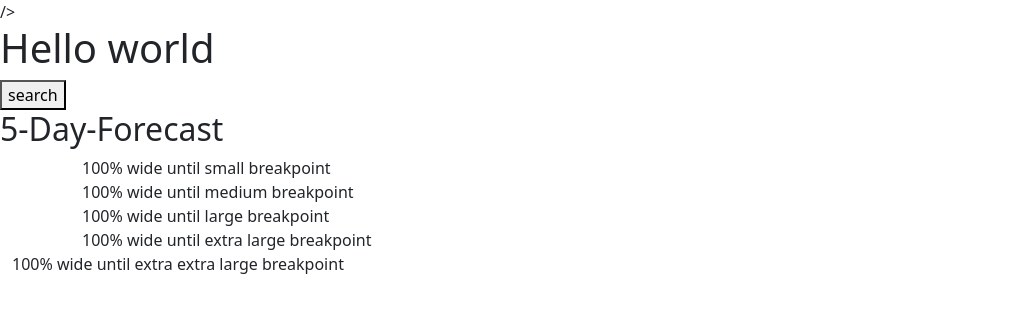
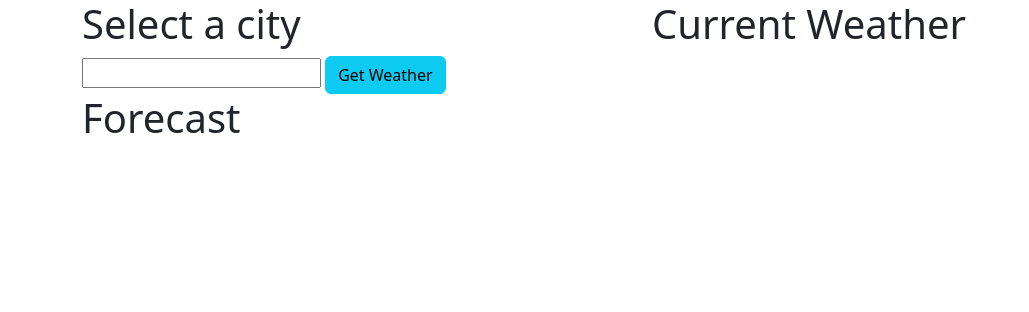
Before and after one commit to Shawki45/5-Day-Forecast, a plain HTML site: page index.html in a window 1280 px wide. Shown: the whole page, without its empty margins (0-1029 px from the left). Drawn offline with nearby package versions, Linux system fonts and the light colour scheme.

Commit message:
added the box and select weather button

```diff
--- a/index.html
+++ b/index.html
@@ -10,21 +10,32 @@
       integrity="sha384-T3c6CoIi6uLrA9TneNEoa7RxnatzjcDSCmG1MXxSR1GAsXEV/Dwwykc2MPK8M2HN"
       crossorigin="anonymous"
     />
-    />
     <title>5-Day-Forecast</title>
   </head>
   <body>
-    <h1>Hello world</h1>
-    <button>search</button>
-    <h2>5-Day-Forecast</h2>
+    <div class="container">
+      <div class="row">
+          <div class="col">
+              <h1>Select a city</h1>
+              <input type="text" class="city">
+              <button class="btn btn-info weather_btn">Get Weather</button>
+          </div>
+          <div class="col current">
+          <h1>Current Weather</h1>
 
-    <div class="container-sm">100% wide until small breakpoint</div>
-    <div class="container-md">100% wide until medium breakpoint</div>
-    <div class="container-lg">100% wide until large breakpoint</div>
-    <div class="container-xl">100% wide until extra large breakpoint</div>
-    <div class="container-xxl">
-      100% wide until extra extra large breakpoint
-    </div>
+          </div>
+        </div>
+        <div class="row">
+            <div class="col">
+                <h1>Forecast</h1>
+            </div>
+        </div>
+        <script
+        src="https://cdnjs.cloudflare.com/ajax/libs/dayjs/1.10.4/dayjs.min.js"
+        integrity="sha512-0fcCRl828lBlrSCa8QJY51mtNqTcHxabaXVLPgw/jPA5Nutujh6CbTdDgRzl9aSPYW/uuE7c4SffFUQFBAy6lg=="
+        crossorigin="anonymous"
+      ></script>
+
     <script
       src="https://cdn.jsdelivr.net/npm/bootstrap@5.3.2/dist/js/bootstrap.bundle.min.js"
       integrity="sha384-C6RzsynM9kWDrMNeT87bh95OGNyZPhcTNXj1NW7RuBCsyN/o0jlpcV8Qyq46cDfL"
@@ -35,7 +46,7 @@
       integrity="sha256-/JqT3SQfawRcv/BIHPThkBvs0OEvtFFmqPF/lYI/Cxo="
       crossorigin="anonymous"
     ></script>
-
+    <!--Custom JS File-->
     <script>src = "./assets/script.js" </script>
   </body>
 </html>
```
